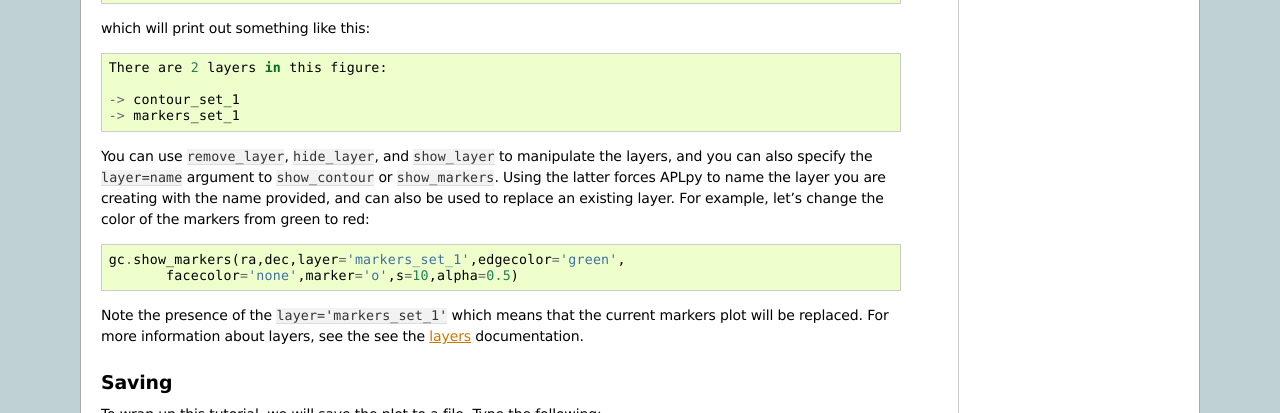
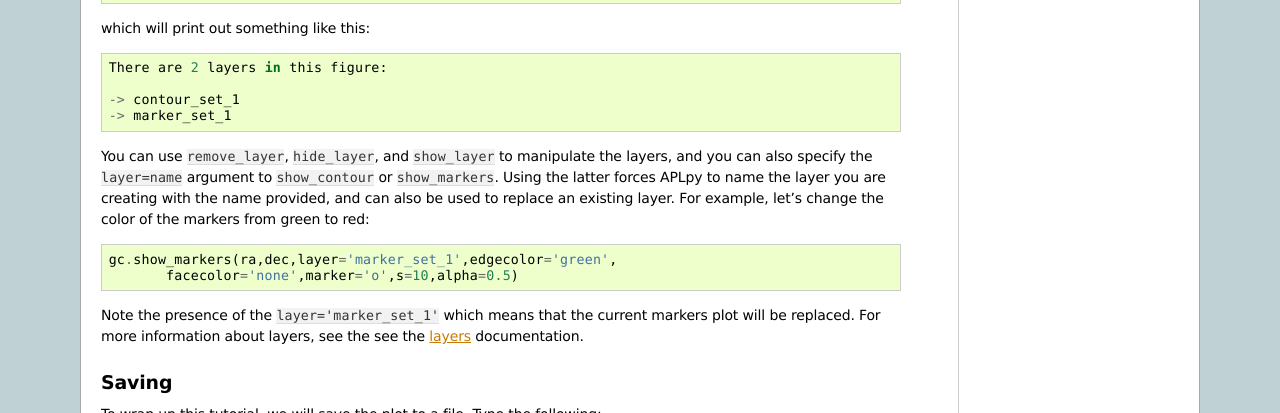
Before and after one commit to aplpy/aplpy.github.com, a Sphinx documentation site: the page built from source/quickstart.rst, in a window 1280 px wide and 1400 px high, scrolled down 2089 px. Shown: the part 152-565 px from the top of the window. Built offline with Sphinx 7.4.7, drawn with Linux system fonts in a browser that asks for light colours; some of the changed text lies outside the part shown.

Commit message:
- changed markers_set to marker_set for consistency
git-svn-id: https://aplpy.svn.sourceforge.net/svnroot/aplpy/documentation@148 2f3f69f2-b874-4715-96d5-35985bcb53a6

```diff
--- a/source/quickstart.rst
+++ b/source/quickstart.rst
@@ -142,7 +142,7 @@ which will print out something like this::
     There are 2 layers in this figure:
 
     -> contour_set_1
-    -> markers_set_1
+    -> marker_set_1
 
 You can use ``remove_layer``, ``hide_layer``, and ``show_layer`` to manipulate
 the layers, and you can also specify the ``layer=name`` argument to
@@ -151,10 +151,10 @@ the layer you are creating with the name provided, and can also be used to
 replace an existing layer. For example, let's change the color of the markers
 from green to red::
 
-    gc.show_markers(ra,dec,layer='markers_set_1',edgecolor='green',
+    gc.show_markers(ra,dec,layer='marker_set_1',edgecolor='green',
            facecolor='none',marker='o',s=10,alpha=0.5)
 
-Note the presence of the ``layer='markers_set_1'`` which means that the
+Note the presence of the ``layer='marker_set_1'`` which means that the
 current markers plot will be replaced. For more information about layers, see
 the see the layers_ documentation.
 
@@ -192,7 +192,7 @@ To summarize, the above plot was made using the following commands::
     data = numpy.loadtxt('data/yso_wcs_only.txt')
     ra,dec = data[:,0],data[:,1]
 
-    gc.show_markers(ra,dec,layer='markers_set_1',edgecolor='red',
+    gc.show_markers(ra,dec,layer='marker_set_1',edgecolor='red',
     facecolor='none',marker='o',s=10,alpha=0.5)
 
     gc.save('myfirstplot.png')
```
Also changed, not shown: 3 other files.
